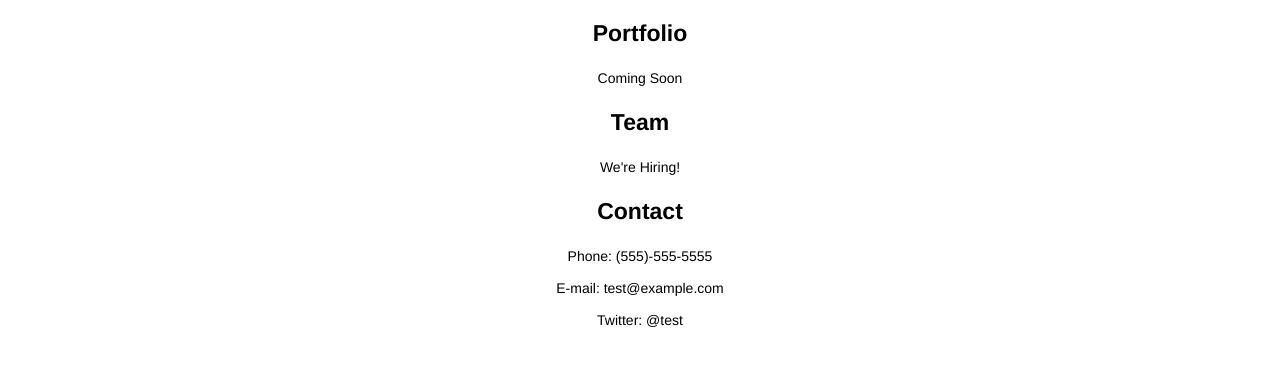
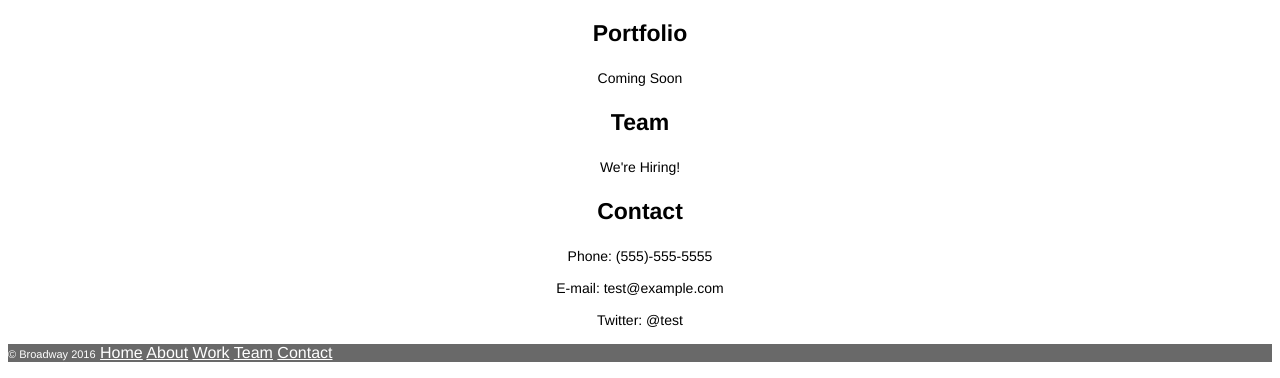
Before and after one commit to kristenwoodard/broadway-new, a plain HTML site: page index.html in a window 1280 px wide. Shown: the part 1728-2106 px from the top of the page. Before the commit the page ends 2070 px from the top, so only its background shows below. Drawn offline with Linux system fonts and the light colour scheme.

Commit message:
footer section complete

```diff
--- a/index.html
+++ b/index.html
@@ -10,7 +10,7 @@
       <h1>Broadway Design</h1>
 
       <p id="links"> <a href="index.html">Home</a> <br /><br />
-          <a href="process.html">Process</a> <br /><br />
+          <a href="about.html">About</a> <br /><br />
           <a href="work.html">Work</a> <br /><br />
           <a href="team.html">Team</a> <br /><br />
           <a href="contact.html">Contact</a> </p>
@@ -45,19 +45,9 @@
       </p>
     </div>
 
-    <div>
-
+    <div id="footer">
+      <p><span id="copy">&copy; Broadway 2016</span> <a href="index.html">Home</a> <a href="about.html">About</a> <a href="work.html">Work</a> <a href="team.html">Team</a> <a href="contact.html">Contact</a></p>
     </div>
-
-
-
-
-
-
-
-
-
-
 
   </body>
 </html>
--- a/resources/css/style.css
+++ b/resources/css/style.css
@@ -45,3 +45,13 @@ a:visited {
   font-weight: bold;
   color: white;
 }
+
+#copy {
+  font-size: 11px;
+}
+
+#footer {
+  background-color: dimgray;
+  color: white;
+  text-align: left;
+}
```
